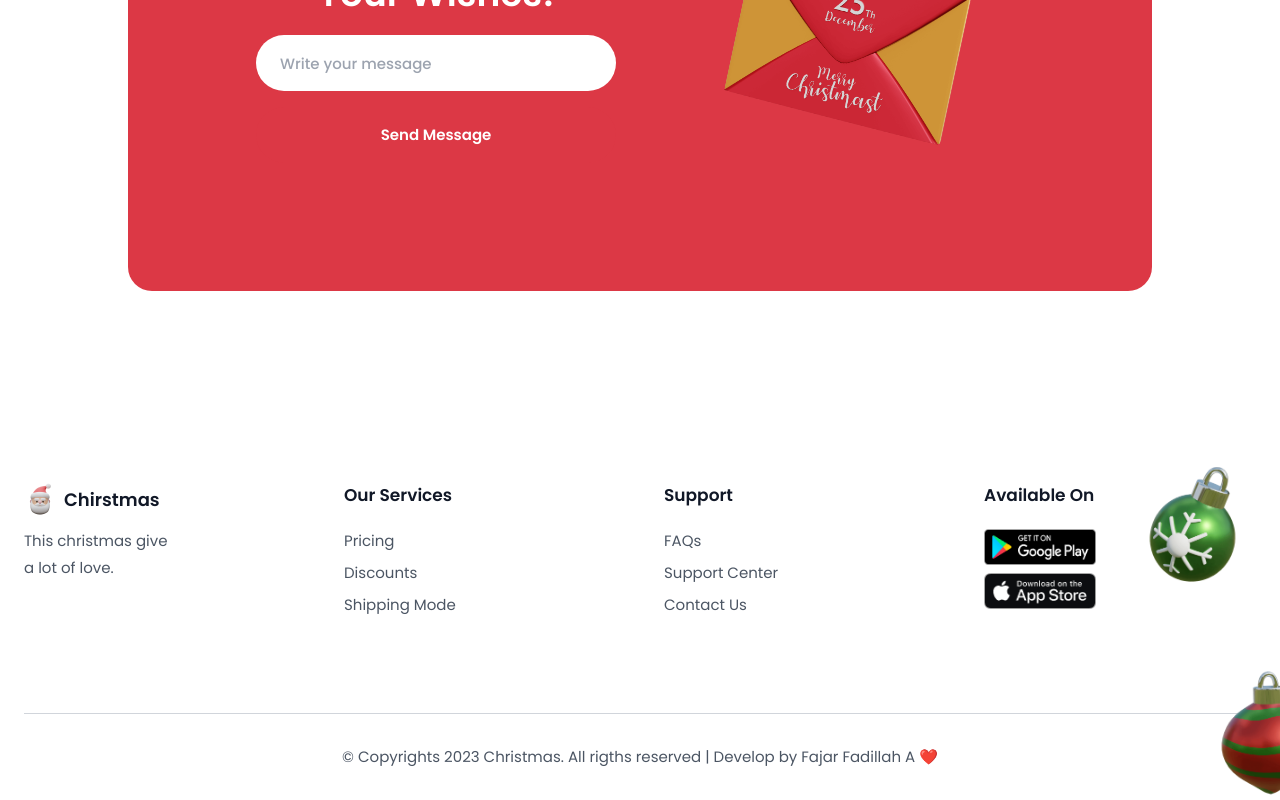
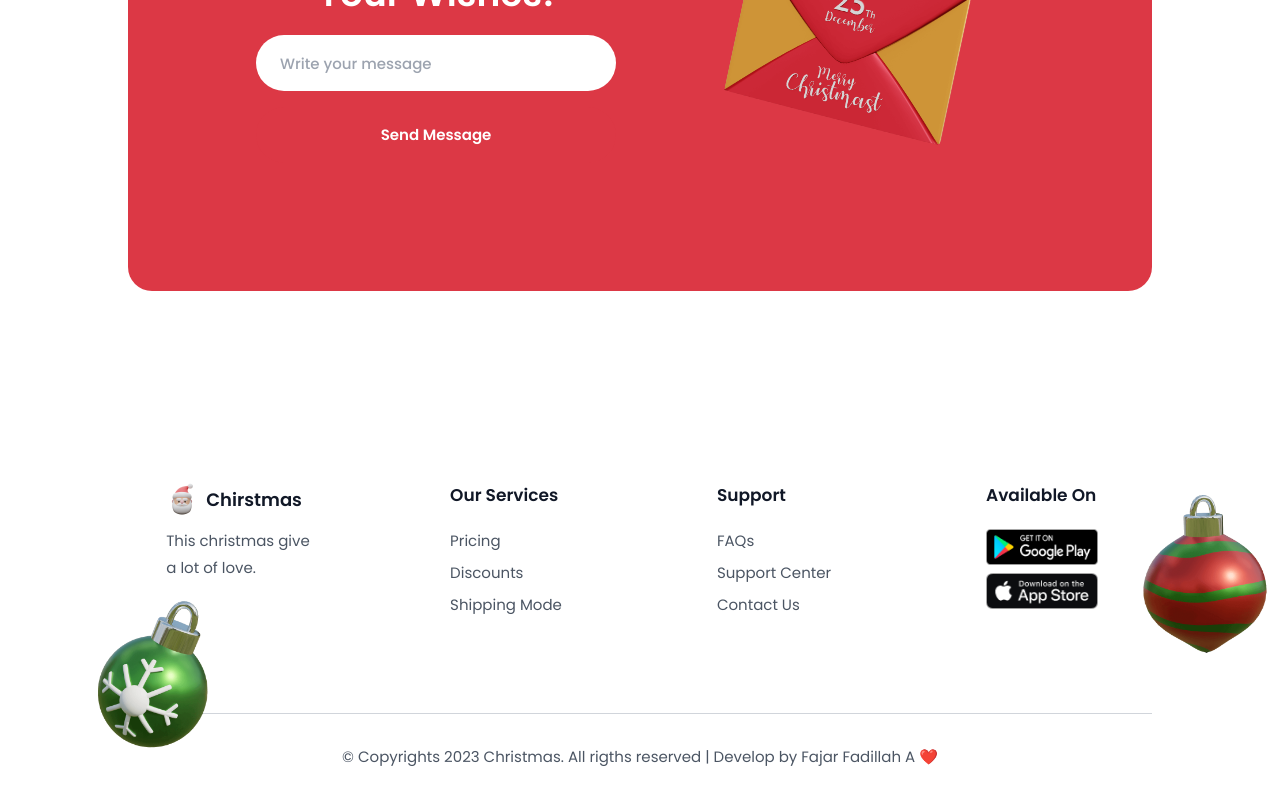
Before and after one commit to fajarfadillahh/christmas-store-react-tailwind, a React (Vite) app: page / in a window 1280 px wide. Shown: the part 3933-4733 px from the top of the page. Built offline with nearby package versions, Linux system fonts and the light colour scheme.

Commit message:
responsive Footer

```diff
--- a/src/components/Footer.jsx
+++ b/src/components/Footer.jsx
@@ -11,8 +11,8 @@ import FooterImg2 from "../assets/images/footer2.png";
 export default function Footer() {
   return (
     <footer className="footer relative pt-32 pb-8">
-      <div className="footer__container container grid gap-24">
-        <div className="footer__group grid grid-cols-[repeat(auto-fit,minmax(250px,1fr))] gap-12">
+      <div className="footer__container container grid gap-24 xl:max-w-5xl">
+        <div className="footer__group grid grid-cols-[repeat(auto-fit,minmax(220px,1fr))] gap-12 lg:justify-items-center xl:grid-cols-4">
           <div className="footer__content">
             <div className="footer__content-logo mb-3 inline-flex items-center gap-2 text-[18px] font-semibold text-gray-900">
               <img
@@ -110,12 +110,12 @@ export default function Footer() {
       <img
         src={FooterImg1}
         alt="footer img"
-        className="footer__img-1 absolute top-1/4 right-8 w-28"
+        className="footer__img-1 absolute top-1/4 right-8 w-28 lg:left-20 lg:top-[55%] lg:w-36"
       />
       <img
         src={FooterImg2}
         alt="footer img"
-        className="footer__img-2 absolute top-[70%] -right-12 w-28"
+        className="footer__img-2 absolute top-[70%] -right-12 w-28 lg:top-[30%] lg:w-36 xl:right-0"
       />
     </footer>
   );
```
